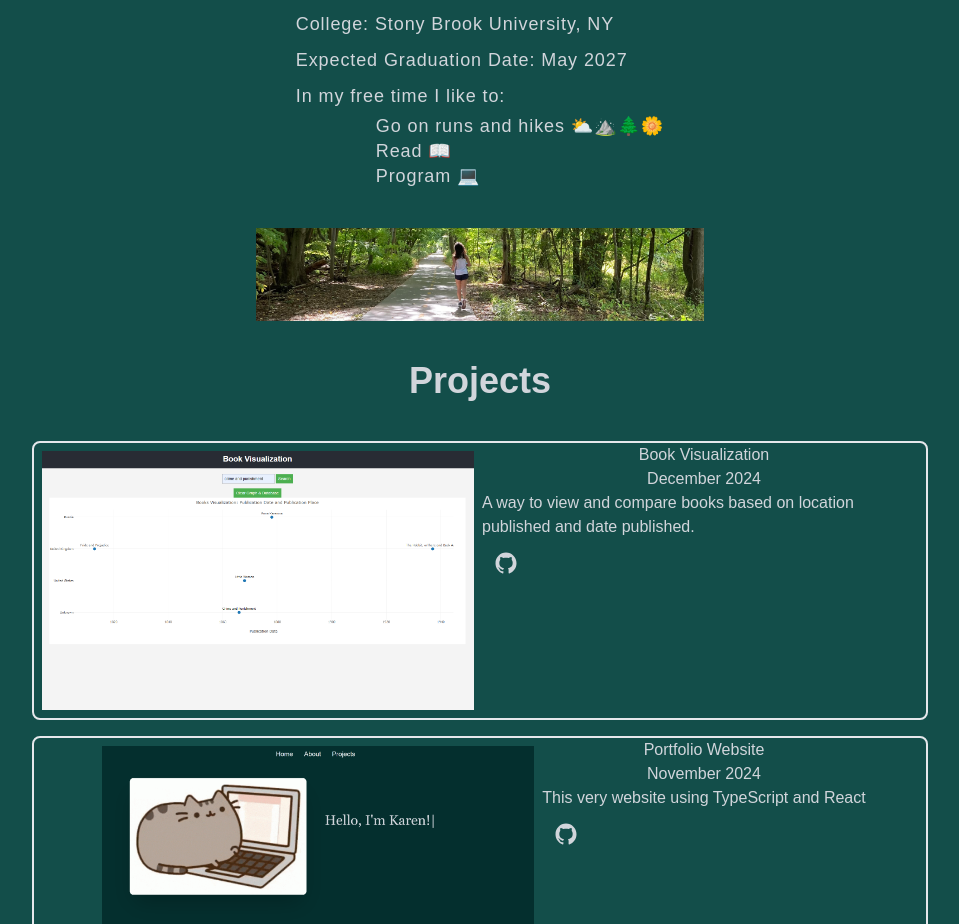
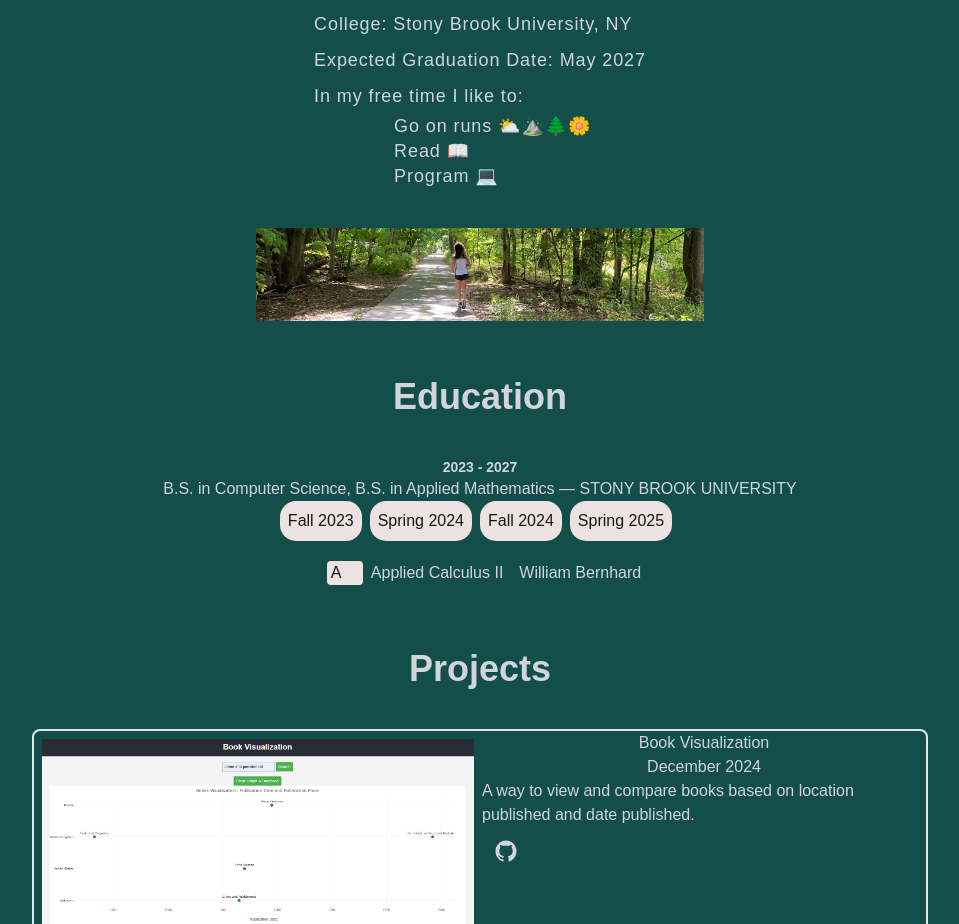
Before and after one commit to karzhao/karen-zhao, a Next.js app: page / in a window 1280 px wide. Shown: the part 986-1910 px from the top of the page, without its empty margins (160-1119 px from the left). Built offline with nearby package versions, Linux system fonts and the light colour scheme.

Commit message:
added class data for education section

```diff
--- a/app/About/index.tsx
+++ b/app/About/index.tsx
@@ -15,7 +15,7 @@ const About = () => {
                         <li>Expected Graduation Date: May 2027</li>
                         <li>In my free time I like to:</li>
                         <ul className="leading-snug ml-20">
-                            <li>Go on runs and hikes ⛅⛰️🌲🌼  </li>
+                            <li>Go on runs ⛅⛰️🌲🌼  </li>
                             <li>Read 📖 </li>
                             <li>Program 💻 </li>
                         </ul>
--- /dev/null
+++ b/app/Education/SemesterData.tsx
@@ -0,0 +1,100 @@
+export interface ClassElement {
+    courseCode: string;
+    courseName: string;
+    instructor: string;
+    grade: string;
+  }
+
+  export interface Semester {
+    name: string;
+    classes: ClassElement[];
+  }
+
+  export const semesters: Semester[] = [
+    {
+        name: "Fall 2023",
+        classes: [
+            {
+                courseCode: "AMS 161",
+                courseName: "Applied Calculus II",
+                instructor: "William Bernhard",
+                grade: "A"
+            }
+        ],
+    },
+    {
+        name: "Spring 2024",
+        classes: [
+            {
+                courseCode: "CSE 114",
+                courseName: "Intro to Object-Oriented Prog",
+                instructor: "Paul Fodor",
+                grade: "A"
+            },
+            {
+                courseCode: "AMS 210",
+                courseName: "Applied Linear Algebra",
+                instructor: "Hyunkyung Lim",
+                grade: "A"
+            },
+            {
+                courseCode: "AMS 261",
+                courseName: "Applied Calculus III",
+                instructor: "Matthew Reuter",
+                grade: "A"
+            }
+        ],
+    },
+    {
+        name: "Fall 2024",
+        classes: [
+            {
+                courseCode: "CSE 214",
+                courseName: "Data Structures",
+                instructor: "Ahmad Esmaili",
+                grade: "A-"
+            },
+            {
+                courseCode: "AMS 301",
+                courseName: "Finite Mathematical Structures",
+                instructor: "Evangelos Coutsias",
+                grade: "A"
+            },
+            {
+                courseCode: "AMS 310",
+                courseName: "Survey of Probability and Statistics",
+                instructor: "Matthew Reuter",
+                grade: "A"
+            },
+            {
+                courseCode: "AMS 361",
+                courseName: "Differential Equations",
+                instructor: "Iordan Michev",
+                grade: "A"
+            },
+        ],
+    },
+    {
+        name: "Spring 2025",
+        classes: [
+            {
+                courseCode: "CSE 216",
+                courseName: "Programming Abstractions",
+                instructor: "Ritwik Banerjee",
+                grade: " "
+            },
+            {
+                courseCode: "CSE 220",
+                courseName: "Systems Fundamentals I",
+                instructor: "Daniel Benz",
+                grade: " "
+            },
+            {
+                courseCode: "CSE 385",
+                courseName: "Analysis of Algorithms: Honors",
+                instructor: "Michael Bender",
+                grade: " "
+            },
+        ],
+    },
+  ];
--- /dev/null
+++ b/app/Education/index.tsx
@@ -0,0 +1,46 @@
+"use client";
+import React, { useState } from "react";
+import { semesters } from "./SemesterData";
+
+const Education = () => {
+  const [activeSemester, setActiveSemester] = useState(semesters[0].name);
+
+  const activeSemesterClasses = semesters.find(
+    (semester) => semester.name === activeSemester
+  )?.classes;
+
+  return (
+    <div className="container mx-auto p-4 flex flex-col items-center mx-auto w-fit">
+      <h2 className="font-bold text-gray-300 text-4xl flex justify-center my-10">Education</h2>
+      <span className="text-start font-bold text-sm text-gray-300">2023 - 2027</span>
+      <h5 className="text-start text-gray-300">B.S. in Computer Science, B.S. in Applied Mathematics — STONY BROOK UNIVERSITY</h5>
+      <ul className="flex mb-3" role="tablist">
+        {semesters.map((semester) => (
+          <li className="datecard mr-2" key={semester.name} role="presentation">
+            <button
+              className={`nav-link ${
+                activeSemester === semester.name ? "active" : ""
+              }`}
+              onClick={() => setActiveSemester(semester.name)}
+              type="button"
+            >
+              {semester.name}
+            </button>
+          </li>
+        ))}
+      </ul>
+      <div className="tab-content text-start">
+        {activeSemesterClasses?.map((classItem) => (
+          <div key={classItem.courseCode} className="mb-2">
+            <span className="grade inline-block w-10 px-1 mx-2 rounded bg-gray-800">{classItem.grade}</span>
+            <h6 className="inline text-gray-300 mr-4">{classItem.courseName}</h6>
+            <h6 className="inline text-gray-300 ">{classItem.instructor}</h6>
+            <br className="clear-both" />
+          </div>
+        ))}
+      </div>
+    </div>
+  );
+};
+
+export default Education;
--- a/app/globals.css
+++ b/app/globals.css
@@ -19,3 +19,23 @@ body {
   background: var(--background);
   font-family: sans-serif;
 }
+
+/* Custom Styles */
+.datecard {
+  background-color: #ece2e2;
+  padding: 8px;
+  margin-bottom: 8px;
+  float: left;
+  border-radius: 16px;
+}
+
+.grade {
+  width: 36px;
+  padding-left: 4px;
+  padding-right: 4px;
+  margin-left: 8px;
+  margin-right: 8px;
+  border-radius: 4px;
+  float: left;
+  background-color: #ece2e2;
+}
--- a/app/page.tsx
+++ b/app/page.tsx
@@ -2,12 +2,14 @@ import Hero from './Hero';
 import About from './About';
 import Projects from './Projects'
 import Footer from './Footer';
+import Education from './Education';
 
 export default function Home() {
   return (
     <main className="overflow-hidden bg-teal-900 ">
       <Hero />
       <About />
+      <Education />
       <Projects />
       <Footer />
     </main>
```
